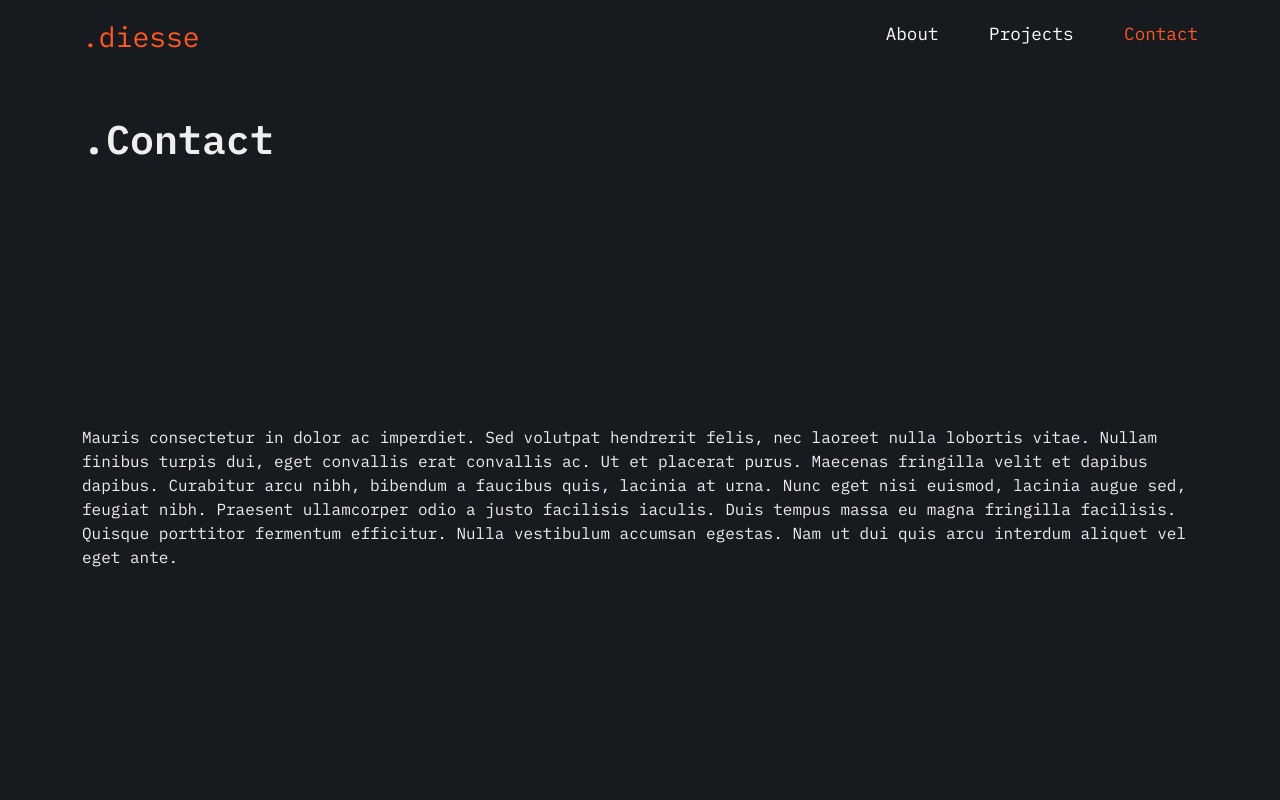
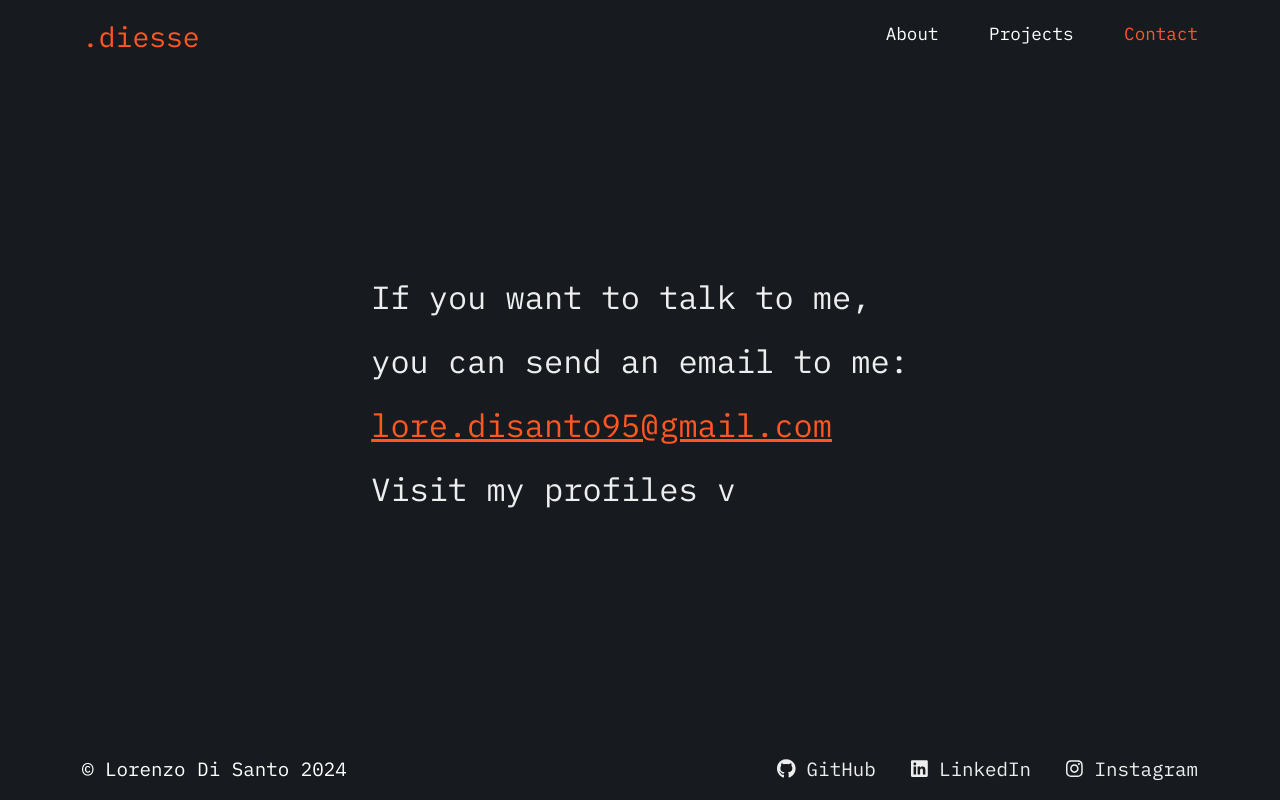
Before and after one commit to lorenzodisanto/portfolio, a Vue app: page /contact in a window 1280 px wide. Shown: the top 800 px of the page. Built offline with nearby package versions, Linux system fonts and the light colour scheme.

Commit message:
feat: add text contacts

```diff
--- a/src/pages/ContactPage.vue
+++ b/src/pages/ContactPage.vue
@@ -9,20 +9,17 @@
 </script>
 
 <template>
-  <div class="container py-5">
-    <h1>{{ title }}</h1>
-    <div class="wrapper">
+  <div class="wrapper container py-5">
+    <div class="contacts">
+      <!-- <h1>{{ title }}</h1> -->
+      <p>If you want to talk to me,</p>
+      <p>you can send an email to me:</p>
       <p>
-        Mauris consectetur in dolor ac imperdiet. Sed volutpat hendrerit felis,
-        nec laoreet nulla lobortis vitae. Nullam finibus turpis dui, eget
-        convallis erat convallis ac. Ut et placerat purus. Maecenas fringilla
-        velit et dapibus dapibus. Curabitur arcu nibh, bibendum a faucibus quis,
-        lacinia at urna. Nunc eget nisi euismod, lacinia augue sed, feugiat
-        nibh. Praesent ullamcorper odio a justo facilisis iaculis. Duis tempus
-        massa eu magna fringilla facilisis. Quisque porttitor fermentum
-        efficitur. Nulla vestibulum accumsan egestas. Nam ut dui quis arcu
-        interdum aliquet vel eget ante.
+        <a href="mailto:lore.disanto95@gmail.com" style="color: #ff5722"
+          >lore.disanto95@gmail.com</a
+        >
       </p>
+      <p>Visit my profiles v</p>
     </div>
   </div>
 </template>
@@ -31,4 +28,7 @@
 h1 {
   font-weight: 600;
 }
+.contacts {
+  font-size: 2rem;
+}
 </style>
```
